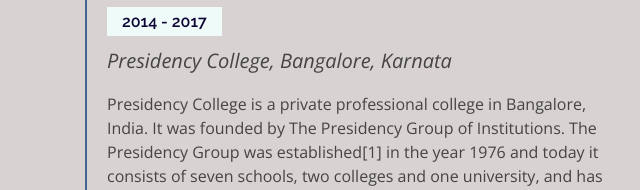
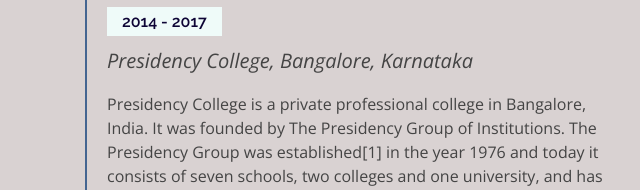
Before and after one commit to abhijithmadu/PersonalWebsite, a plain HTML site: page resume.html in a window 1280 px wide. Shown: the part 610-800 px from the top of the page, 0-640 px from the left. Drawn offline with nearby package versions, Linux system fonts and the light colour scheme.

Commit message:
update resume

```diff
--- a/resume.html
+++ b/resume.html
@@ -101,7 +101,7 @@
             <div class="resume-item">
               <h4>Master of Computer Science</h4>
               <h5>2014 - 2017</h5>
-              <p style="font-size:20px"><em>Presidency College, Bangalore, Karnata</em></p>
+              <p style="font-size:20px"><em>Presidency College, Bangalore, Karnataka</em></p>
               <p>Presidency College is a private professional college in Bangalore, India. It was founded by The Presidency Group of Institutions. The Presidency Group was established[1] in the year 1976 and today it consists of seven schools, two colleges and one university, and has been established for three decades. Is is an NIRF Ranked College in 2017, was re-accredited by NAAC with 'A+', and affiliated to Bangalore University and approved by AICTE, New Delhi.</p>
             </div>
             <div class="resume-item">
```
